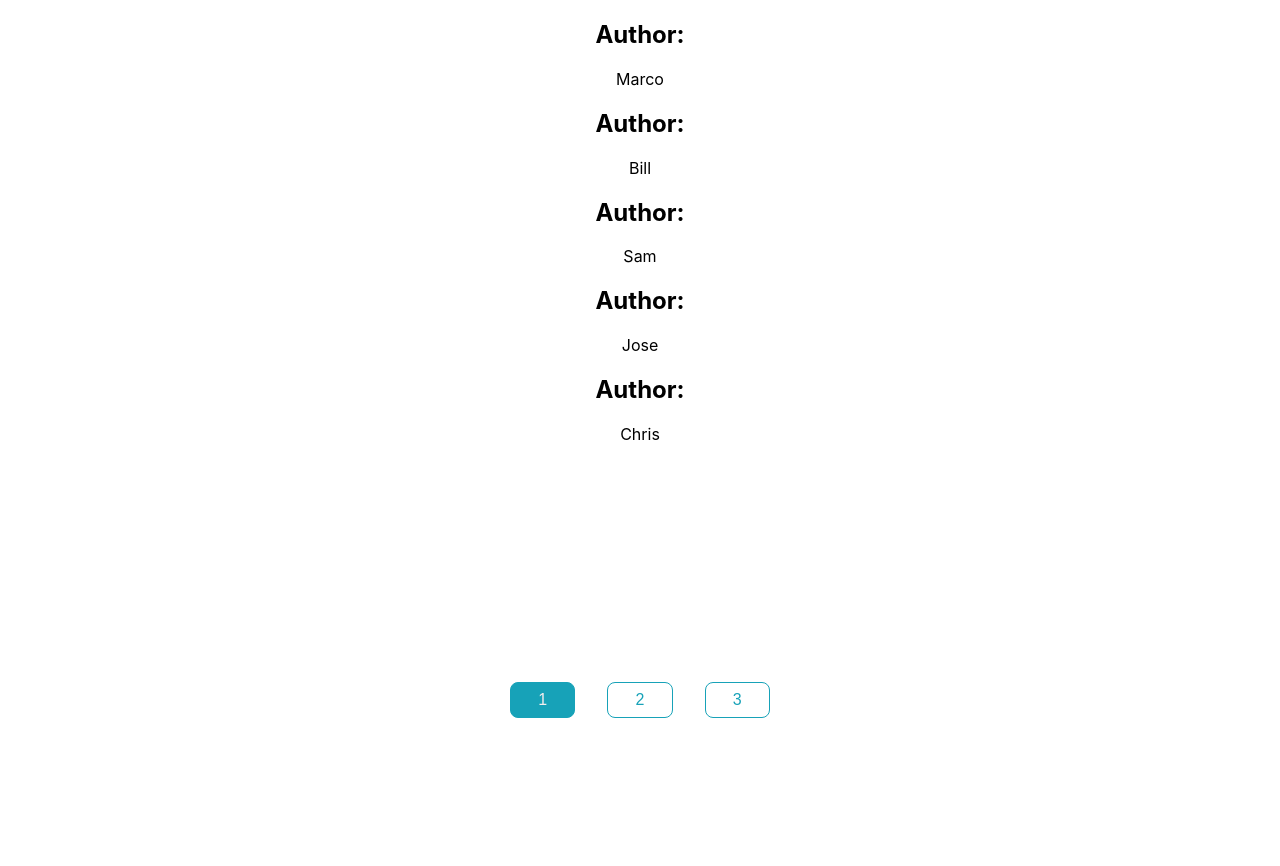
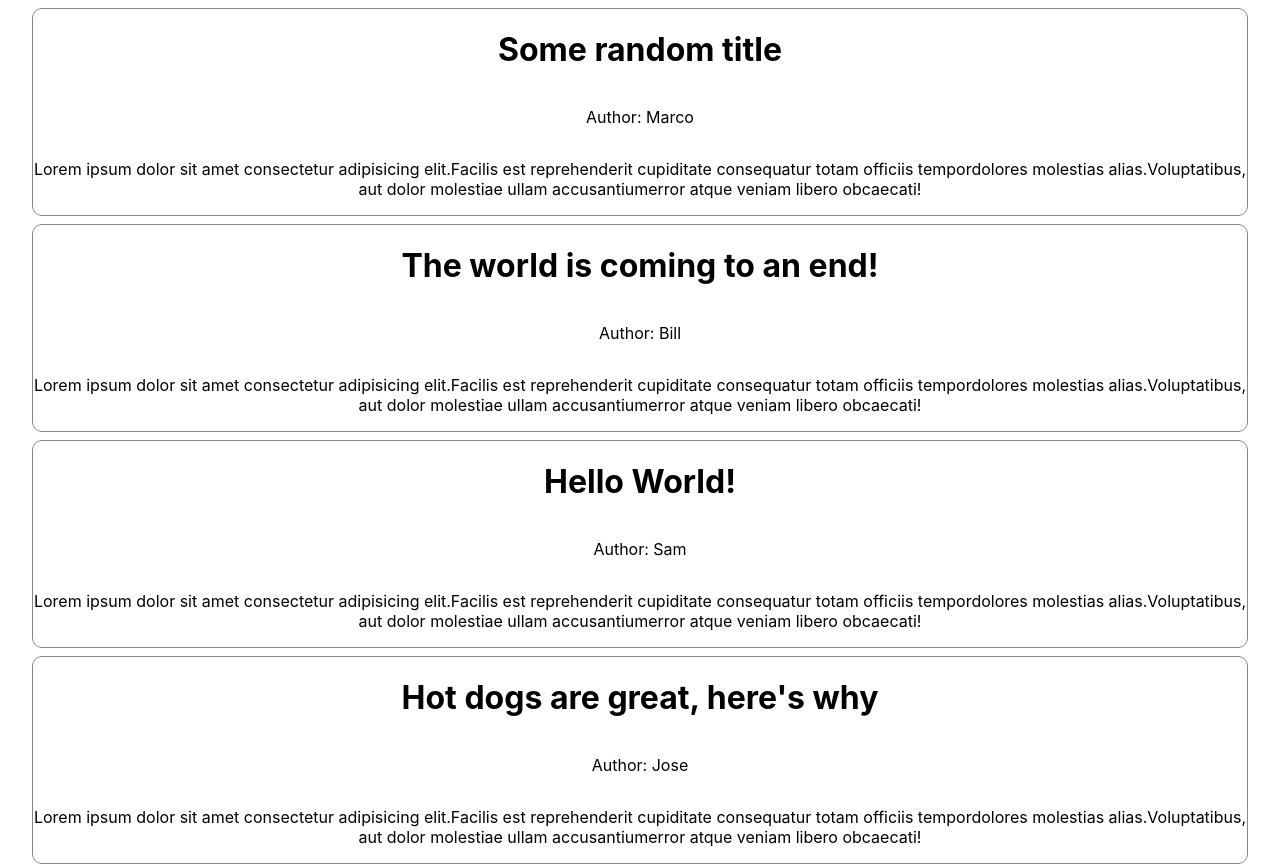
Before and after one commit to maguil53/react-pagination, a React (Create React App) app: page / in a window 1280 px wide. Shown: the top 866 px of the page. Before the commit the page ends 800 px from the top, so only its background shows below. Built offline with nearby package versions, Linux system fonts and the light colour scheme.

Commit message:
Started working on the design of each card. Made each card into a grid so that eventually the items will be lined up neatly.

```diff
--- a/src/App.css
+++ b/src/App.css
@@ -19,6 +19,8 @@ html,body {
 
 .cards {
     grid-row-start: 1;
+    width: 95vw;
+    justify-self: center;
 }
 
 .page-nav {
--- /dev/null
+++ b/src/CardComponent.css
@@ -0,0 +1,11 @@
+.card {
+    /* border: 1px solid #707070; */
+    /* background-color: rgb(106, 106, 106); */
+    /* border-bottom: 1px solid #878787; */
+    border: 1px solid #878787;
+    border-radius: 10px;
+    margin-top: .5rem;
+    margin-bottom: .5rem;
+
+    display: grid;
+}
--- a/src/CardComponent.js
+++ b/src/CardComponent.js
@@ -1,16 +1,20 @@
 import React from 'react';
+import './CardComponent.css'
 
 class CardComponent extends React.Component {
 
     render() {
         return (
-            <div>
-                {/* <h1>Title:</h1>
-                <p>{this.props.title}</p> */}
-                <h2>Author:</h2>
-                <p>{this.props.author}</p>
-                {/* <h2>Content:</h2>
-                <p>{this.props.content}</p> */}
+            <div className="card">
+                <div className="title">
+                    <h1>{this.props.title}</h1>
+                </div>
+                <div className="author">
+                    <p>Author: {this.props.author}</p>
+                </div>
+                <div className="content">
+                    <p>{this.props.content}</p>
+                </div>
             </div>
         )
     }
```
